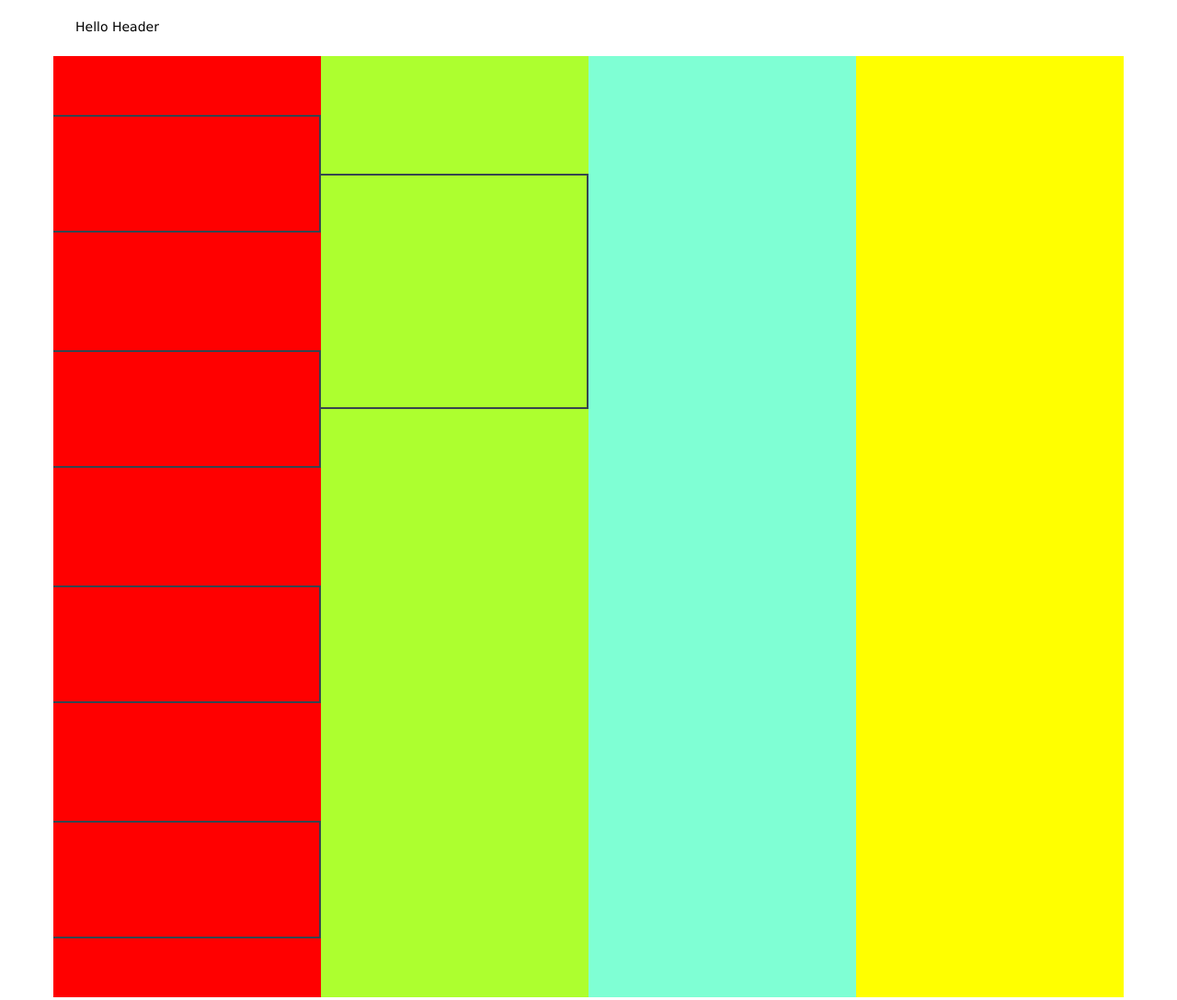
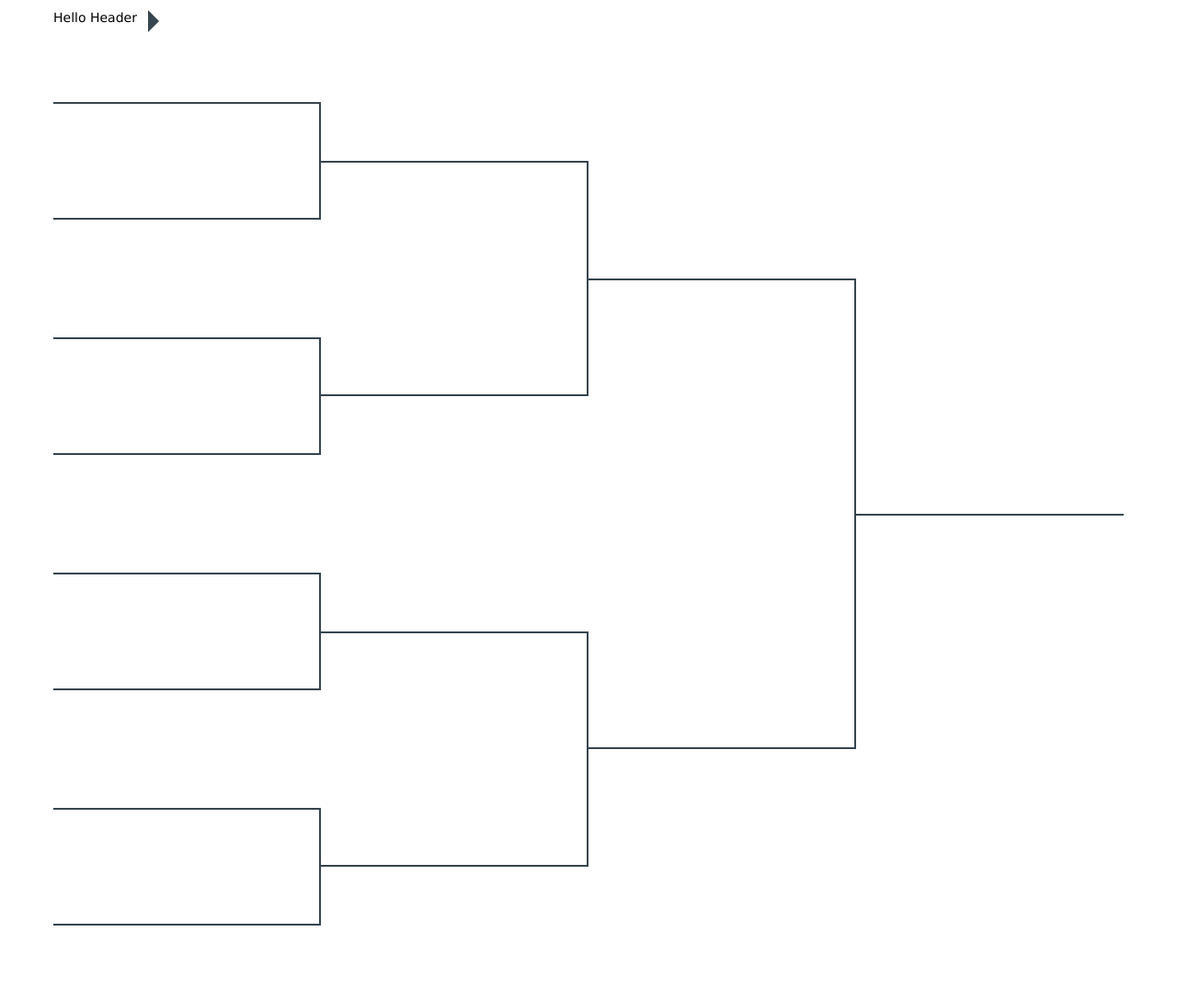
Before and after one commit to mrmcduff/tourney, a website: page public/index.html in a window 1280 px wide. Shown: the part 129-1217 px from the top of the page at 92% size. Drawn offline with Linux system fonts and the light colour scheme.

Commit message:
removed background and added css triangle to header temporarily

```diff
--- a/public/index.html
+++ b/public/index.html
@@ -9,7 +9,7 @@
   <script src="../javascripts/tourney.js"></script>
   <h1>Express</h1>
   <p>Welcome to Express</p>
-  <div class="header">Hello Header</div>
+  <div class="header">Hello Header <div class="arrow-right"></div></div>
   <section class="container">
     <div id="no-no"></div>
     <div id="no-one"></div>
@@ -29,42 +29,42 @@
     <div id="three-three"></div>
     <div id="four-no"></div>
     <div id="four-one" class="right-line"></div>
-    <div id="four-two"></div>
+    <div id="four-two" class="top-line right-line"></div>
     <div id="four-three"></div>
     <div id="five-no" class="top-line right-line"></div>
     <div id="five-one" class="bottom-line right-line"></div>
-    <div id="five-two"></div>
+    <div id="five-two" class="right-line"></div>
     <div id="five-three"></div>
     <div id="six-no" class="bottom-line right-line"></div>
     <div id="six-one"></div>
-    <div id="six-two"></div>
+    <div id="six-two" class="right-line"></div>
     <div id="six-three"></div>
     <div id="seven-no"></div>
     <div id="seven-one"></div>
-    <div id="seven-two"></div>
+    <div id="seven-two" class="right-line"></div>
     <div id="seven-three"></div>
     <div id="eight-no"></div>
     <div id="eight-one"></div>
-    <div id="eight-two"></div>
-    <div id="eight-three"></div>
+    <div id="eight-two" class="right-line"></div>
+    <div id="eight-three" class="top-line"></div>
     <div id="nine-no" class="top-line right-line"></div>
     <div id="nine-one"></div>
-    <div id="nine-two"></div>
+    <div id="nine-two" class="right-line"></div>
     <div id="nine-three"></div>
     <div id="ten-no" class="bottom-line right-line"></div>
-    <div id="ten-one"></div>
-    <div id="ten-two"></div>
+    <div id="ten-one" class="top-line right-line"></div>
+    <div id="ten-two" class="right-line"></div>
     <div id="ten-three"></div>
     <div id="eleven-no"></div>
-    <div id="eleven-one"></div>
-    <div id="eleven-two"></div>
+    <div id="eleven-one" class="right-line"></div>
+    <div id="eleven-two" class="bottom-line right-line"></div>
     <div id="eleven-three"></div>
     <div id="twelve-no"></div>
-    <div id="twelve-one"></div>
+    <div id="twelve-one" class="right-line"></div>
     <div id="twelve-two"></div>
     <div id="twelve-three"></div>
     <div id="thirteen-no" class="top-line right-line"></div>
-    <div id="thirteen-one"></div>
+    <div id="thirteen-one" class="bottom-line right-line"></div>
     <div id="thirteen-two"></div>
     <div id="thirteen-three"></div>
     <div id="fourteen-no" class="bottom-line right-line"></div>
--- a/public/stylesheets/style.css
+++ b/public/stylesheets/style.css
@@ -8,7 +8,18 @@ a {
 }
 
 .header {
-    margin: 24px;
+    display: flex;
+    flex-direction: row;
+    margin: 12px 12px 12px 0px;
+}
+
+.arrow-right {
+    width: 0;
+    height: 0;
+    border-top: 12px solid transparent;
+    border-bottom: 12px solid transparent;
+    border-left: 12px solid #36454f;
+    margin-left: 12px;
 }
 
 .container {
@@ -39,398 +50,334 @@ a {
 #no-no {
     grid-row: 1;
     grid-column: 1;
-    background-color: red;
 }
 
 #no-one {
     grid-row: 1;
     grid-column: 2;
-    background-color: greenyellow;
 }
 
 #no-two {
     grid-row: 1;
     grid-column: 3;
-    background-color: aquamarine;
 }
 
 #no-three {
     grid-row: 1;
     grid-column: 4;
-    background-color: yellow
 }
 
 /********* Row 1 ********/
 #one-no {
     grid-row: 2;
     grid-column: 1;
-    background-color: red;
 }
 
 #one-one {
     grid-row: 2;
     grid-column: 2;
-    background-color: greenyellow;
 }
 
 #one-two {
     grid-row: 2;
     grid-column: 3;
-    background-color: aquamarine;
 }
 
 #one-three {
     grid-row: 2;
     grid-column: 4;
-    background-color: yellow
 }
 
 /********* Row 2 ********/
 #two-no {
     grid-row: 3;
     grid-column: 1;
-    background-color: red;
 }
 
 #two-one {
     grid-row: 3;
     grid-column: 2;
-    background-color: greenyellow;
 }
 
 #two-two {
     grid-row: 3;
     grid-column: 3;
-    background-color: aquamarine;
 }
 
 #two-three {
     grid-row: 3;
     grid-column: 4;
-    background-color: yellow
 }
 
 /********* Row 3 ********/
 #three-no {
     grid-row: 4;
     grid-column: 1;
-    background-color: red;
 }
 
 #three-one {
     grid-row: 4;
     grid-column: 2;
-    background-color: greenyellow;
 }
 
 #three-two {
     grid-row: 4;
     grid-column: 3;
-    background-color: aquamarine;
 }
 
 #three-three {
     grid-row: 4;
     grid-column: 4;
-    background-color: yellow
 }
 
 /********* Row 4 ********/
 #four-no {
     grid-row: 5;
     grid-column: 1;
-    background-color: red;
 }
 
 #four-one {
     grid-row: 5;
     grid-column: 2;
-    background-color: greenyellow;
 }
 
 #four-two {
     grid-row: 5;
     grid-column: 3;
-    background-color: aquamarine;
 }
 
 #four-three {
     grid-row: 5;
     grid-column: 4;
-    background-color: yellow
 }
 
 /********* Row 5 ********/
 #five-no {
     grid-row: 6;
     grid-column: 1;
-    background-color: red;
 }
 
 #five-one {
     grid-row: 6;
     grid-column: 2;
-    background-color: greenyellow;
 }
 
 #five-two {
     grid-row: 6;
     grid-column: 3;
-    background-color: aquamarine;
 }
 
 #five-three {
     grid-row: 6;
     grid-column: 4;
-    background-color: yellow
 }
 
 /********* Row 6 ********/
 #six-no {
     grid-row: 7;
     grid-column: 1;
-    background-color: red;
 }
 
 #six-one {
     grid-row: 7;
     grid-column: 2;
-    background-color: greenyellow;
 }
 
 #six-two {
     grid-row: 7;
     grid-column: 3;
-    background-color: aquamarine;
 }
 
 #six-three {
     grid-row: 7;
     grid-column: 4;
-    background-color: yellow
 }
 
 /********* Row 7 ********/
 #seven-no {
     grid-row: 8;
     grid-column: 1;
-    background-color: red;
 }
 
 #seven-one {
     grid-row: 8;
     grid-column: 2;
-    background-color: greenyellow;
 }
 
 #seven-two {
     grid-row: 8;
     grid-column: 3;
-    background-color: aquamarine;
 }
 
 #seven-three {
     grid-row: 8;
     grid-column: 4;
-    background-color: yellow
 }
 
 /********* Row 8 ********/
 #eight-no {
     grid-row: 9;
     grid-column: 1;
-    background-color: red;
 }
 
 #eight-one {
     grid-row: 9;
     grid-column: 2;
-    background-color: greenyellow;
 }
 
 #eight-two {
     grid-row: 9;
     grid-column: 3;
-    background-color: aquamarine;
 }
 
 #eight-three {
     grid-row: 9;
     grid-column: 4;
-    background-color: yellow
 }
 
 /********* Row 9 ********/
 #nine-no {
     grid-row: 10;
     grid-column: 1;
-    background-color: red;
 }
 
 #nine-one {
     grid-row: 10;
     grid-column: 2;
-    background-color: greenyellow;
 }
 
 #nine-two {
     grid-row: 10;
     grid-column: 3;
-    background-color: aquamarine;
 }
 
 #nine-three {
     grid-row: 10;
     grid-column: 4;
-    background-color: yellow
 }
 
 /********* Row 10 ********/
 #ten-no {
     grid-row: 11;
     grid-column: 1;
-    background-color: red;
 }
 
 #ten-one {
     grid-row: 11;
     grid-column: 2;
-    background-color: greenyellow;
 }
 
 #ten-two {
     grid-row: 11;
     grid-column: 3;
-    background-color: aquamarine;
 }
 
 #ten-three {
     grid-row: 11;
     grid-column: 4;
-    background-color: yellow
 }
 
 /********* Row 11 ********/
 #eleven-no {
     grid-row: 12;
     grid-column: 1;
-    background-color: red;
 }
 
 #eleven-one {
     grid-row: 12;
     grid-column: 2;
-    background-color: greenyellow;
 }
 
 #eleven-two {
     grid-row: 12;
     grid-column: 3;
-    background-color: aquamarine;
 }
 
 #eleven-three {
     grid-row: 12;
     grid-column: 4;
-    background-color: yellow
 }
 
 /********* Row 12 ********/
 #twelve-no {
     grid-row: 13;
     grid-column: 1;
-    background-color: red;
 }
 
 #twelve-one {
     grid-row: 13;
     grid-column: 2;
-    background-color: greenyellow;
 }
 
 #twelve-two {
     grid-row: 13;
     grid-column: 3;
-    background-color: aquamarine;
 }
 
 #twelve-three {
     grid-row: 13;
     grid-column: 4;
-    background-color: yellow
 }
 
 /********* Row 13 ********/
 #thirteen-no {
     grid-row: 14;
     grid-column: 1;
-    background-color: red;
 }
 
 #thirteen-one {
     grid-row: 14;
     grid-column: 2;
-    background-color: greenyellow;
 }
 
 #thirteen-two {
     grid-row: 14;
     grid-column: 3;
-    background-color: aquamarine;
 }
 
 #thirteen-three {
     grid-row: 14;
     grid-column: 4;
-    background-color: yellow
 }
 
 /********* Row 14 ********/
 #fourteen-no {
     grid-row: 15;
     grid-column: 1;
-    background-color: red;
 }
 
 #fourteen-one {
     grid-row: 15;
     grid-column: 2;
-    background-color: greenyellow;
 }
 
 #fourteen-two {
     grid-row: 15;
     grid-column: 3;
-    background-color: aquamarine;
 }
 
 #fourteen-three {
     grid-row: 15;
     grid-column: 4;
-    background-color: yellow
 }
 
 /********* Row 15 ********/
 #fifteen-no {
     grid-row: 16;
     grid-column: 1;
-    background-color: red;
 }
 
 #fifteen-one {
     grid-row: 16;
     grid-column: 2;
-    background-color: greenyellow;
 }
 
 #fifteen-two {
     grid-row: 16;
     grid-column: 3;
-    background-color: aquamarine;
 }
 
 #fifteen-three {
     grid-row: 16;
     grid-column: 4;
-    background-color: yellow
 }
```
